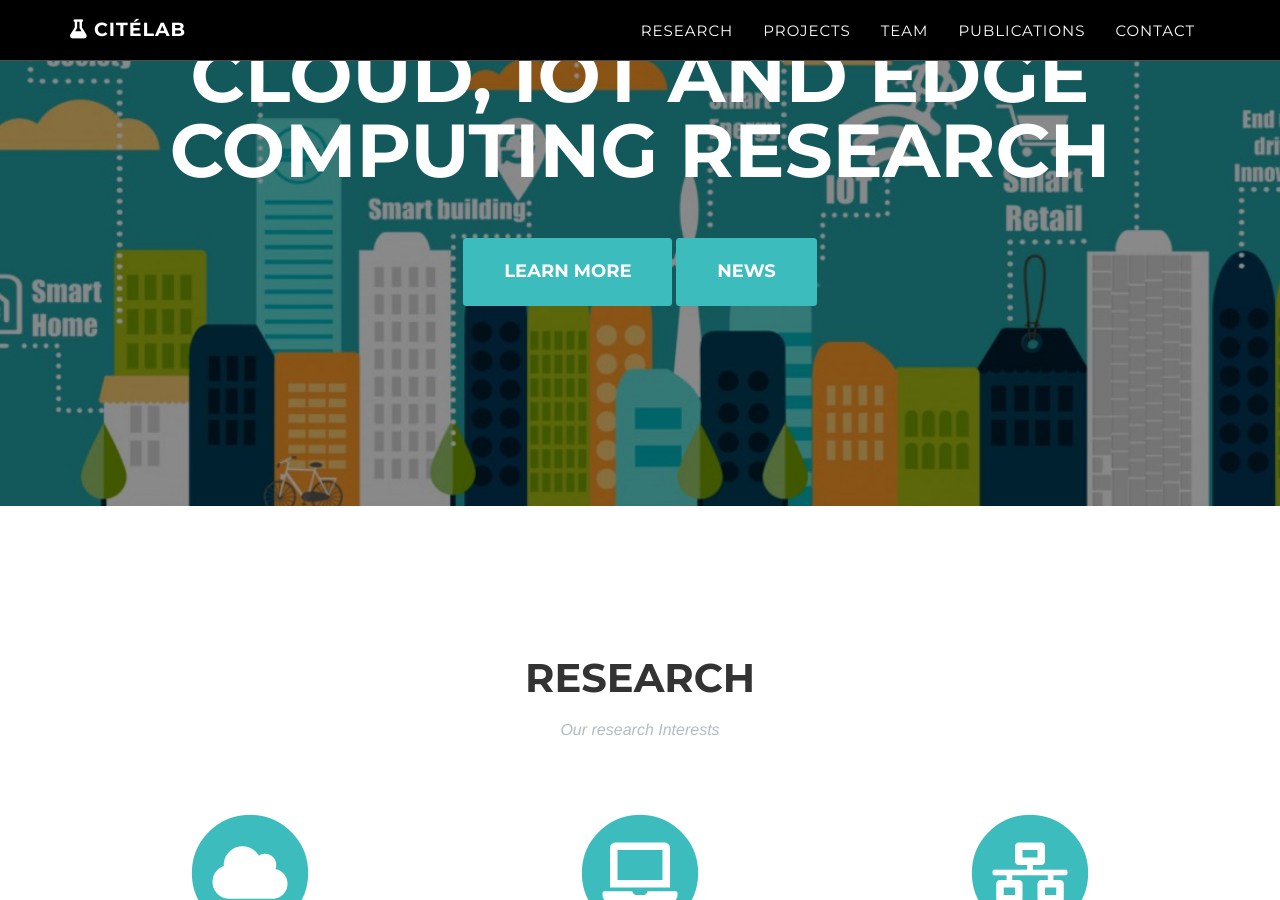
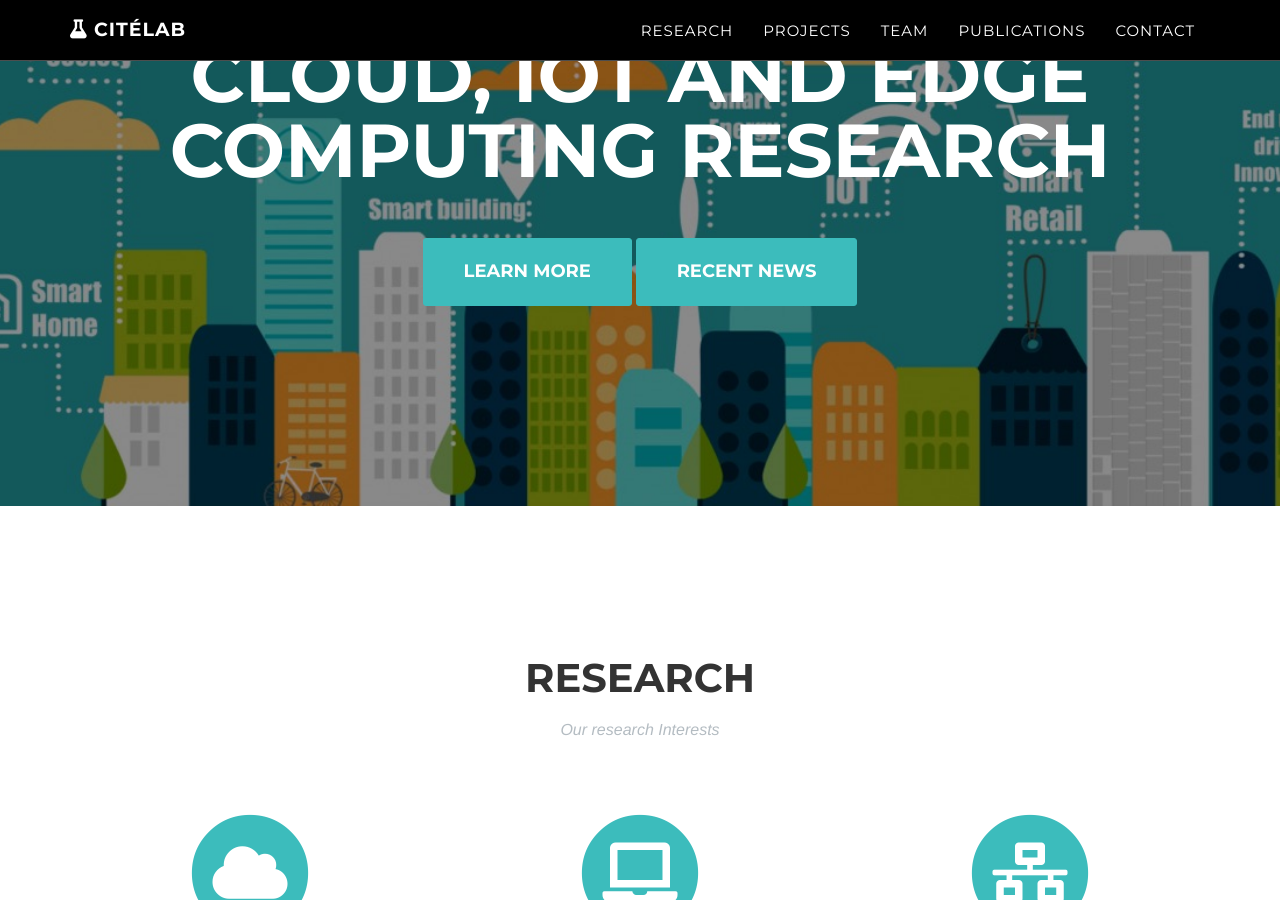
Before and after one commit to citelab/citelab.github.io, a Jekyll site: the page built from index.html, in a window 1280 px wide and 900 px high, scrolled down 327 px. Built offline with Jekyll 4.4.1, drawn with Linux system fonts in a browser that asks for light colours; some web fonts are replaced.

Commit message:
Update header.html

```diff
--- a/_includes/header.html
+++ b/_includes/header.html
@@ -5,7 +5,7 @@
                 <div class="intro-lead-in">Welcome To The CitéLab!</div>
                 <div class="intro-heading">Cloud, IoT and Edge Computing Research</div>
                 <a href="#research" class="page-scroll btn btn-xl">Learn More</a>
-                <a href="#research" class="page-scroll btn btn-xl">News</a>
+                <a href="" class="page-scroll btn btn-xl">Recent News</a>
             </div>
         </div>
     </header>
```
